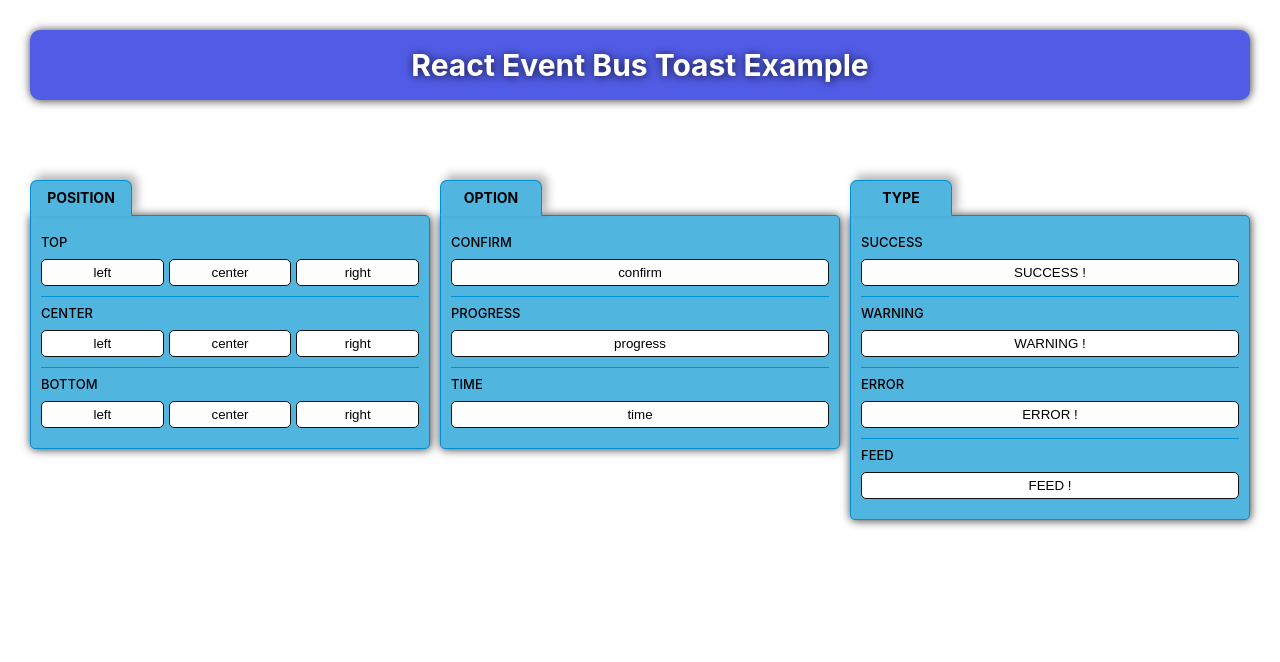
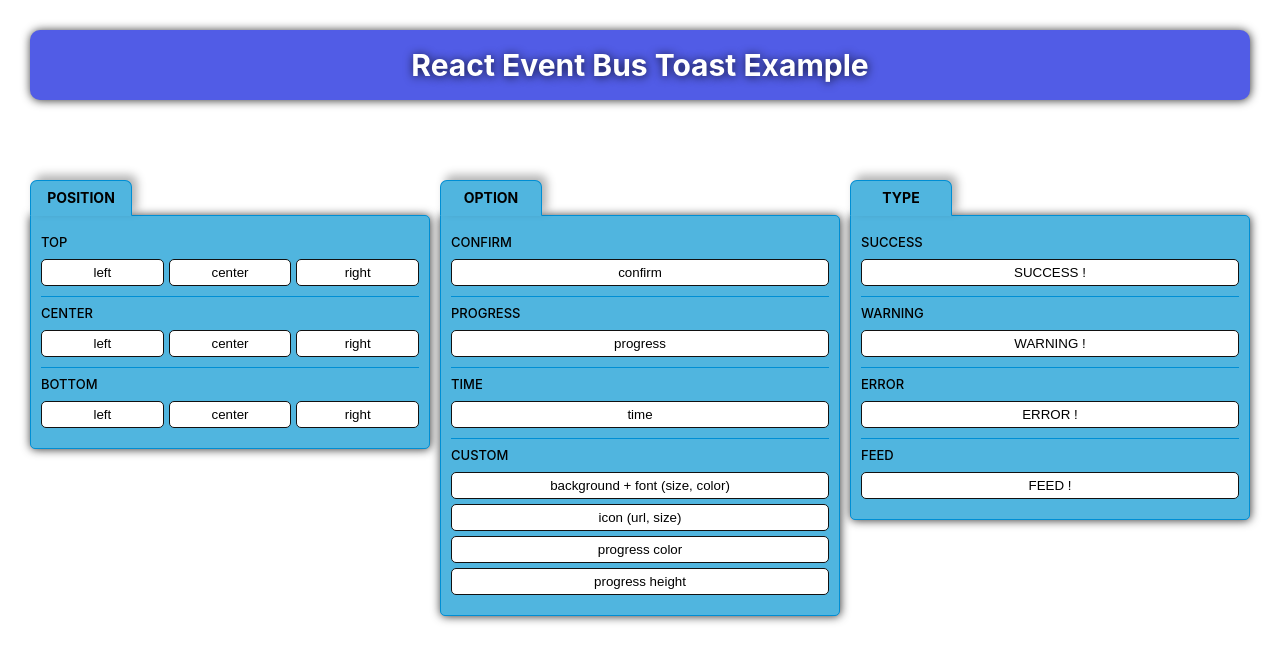
Before and after one commit to LeeJY97/react-sakamotos, a React (Vite) app: page / in a window 1280 px wide. Shown: the top 662 px of the page. Built offline with nearby package versions, Linux system fonts and the light colour scheme.

Commit message:
feat: 메인 기능별 리스트 추가

```diff
--- a/src/App.jsx
+++ b/src/App.jsx
@@ -180,6 +180,90 @@ function App() {
                 </button>
               </dd>
             </dl>
+            <dl>
+              <dt>CUSTOM</dt>
+              <dd className="dd-custom">
+                <button
+                  onClick={() =>
+                    showToast({
+                      message: "background + font (size, color)",
+                      position: "top-center",
+                      time: 100000,
+                      custom: {
+                        box: {
+                          background: "#333",
+                        },
+                        font: {
+                          color: "white",
+                          fontSize: "26px",
+                        },
+                        icon: {
+                          iconUrl:
+                            "https://item.kakaocdn.net/do/493188dee481260d5c89790036be0e664022de826f725e10df604bf1b9725cfd",
+                          width: "44px",
+                          height: "44px",
+                        },
+                      },
+                    })
+                  }
+                >
+                  background + font (size, color)
+                </button>
+                <button
+                  onClick={() =>
+                    showToast({
+                      message: "icon",
+                      position: "top-center",
+                      time: 100000,
+                      custom: {
+                        icon: {
+                          iconUrl:
+                            "https://item.kakaocdn.net/do/493188dee481260d5c89790036be0e664022de826f725e10df604bf1b9725cfd",
+                          width: "44px",
+                          height: "44px",
+                        },
+                      },
+                    })
+                  }
+                >
+                  icon (url, size)
+                </button>
+                <button
+                  onClick={() =>
+                    showToast({
+                      position: "top-center",
+                      message: "custom progress bg",
+                      showProgress: true,
+                      time: 100000,
+                      custom: {
+                        progress: {
+                          background: "#b35fc4",
+                        },
+                      },
+                    })
+                  }
+                >
+                  progress color
+                </button>
+                <button
+                  onClick={() =>
+                    showToast({
+                      position: "top-center",
+                      message: "custom progress height",
+                      showProgress: true,
+                      time: 100000,
+                      custom: {
+                        progress: {
+                          height: "10px",
+                        },
+                      },
+                    })
+                  }
+                >
+                  progress height
+                </button>
+              </dd>
+            </dl>
           </div>
         </div>
         <div className="exampleBox exampleBox03">
--- a/src/index.css
+++ b/src/index.css
@@ -115,6 +115,12 @@ h1 {
   align-items: center;
   gap: 5px;
 }
+.exampleBox dl dd.dd-custom {
+  flex-direction: column;
+}
+.exampleBox dl dd.dd-custom button {
+  width: 100%;
+}
 .exampleBox dl dd button {
   flex: 1;
   cursor: pointer;
--- a/src/toast/toast.css
+++ b/src/toast/toast.css
@@ -16,6 +16,7 @@
   right: 20px;
   bottom: auto;
   left: auto;
+  align-items: flex-end;
 }
 .toast-container.top-center {
   top: 20px;
@@ -23,12 +24,14 @@
   bottom: auto;
   left: 50%;
   transform:translateX(-50%);
+  align-items: center;
 }
 .toast-container.top-left {
   top: 20px;
   right: auto;
   bottom: auto;
   left: 20px;
+  align-items: flex-start;
 }
 .toast-container.center-right {
   top: 50%;
@@ -36,6 +39,7 @@
   bottom: auto;
   left: auto;
   transform: translateY(-50%);
+  align-items: flex-end;
 }
 .toast-container.center-center {
   top: 50%;
@@ -43,6 +47,7 @@
   bottom: auto;
   left: 50%;
   transform:translate(-50%, -50%);
+  align-items: center;
 }
 .toast-container.center-left {
   top: 50%;
@@ -50,12 +55,14 @@
   bottom: auto;
   left: 20px;
   transform: translateY(-50%);
+  align-items: flex-start;
 }
 .toast-container.bottom-right {
   top: auto;
   right: 20px;
   bottom: 20px;
   left: auto;
+  align-items: flex-end;
 }
 .toast-container.bottom-center{
   top: auto;
@@ -63,12 +70,14 @@
   bottom: 20px;
   left: 50%;
   transform:translateX(-50%);
+  align-items: center;
 }
 .toast-container.bottom-left {
   top: auto;
   right: auto;
   bottom: 20px;
   left: 20px;
+  align-items: flex-start;
 }
 
 .toast {
```
